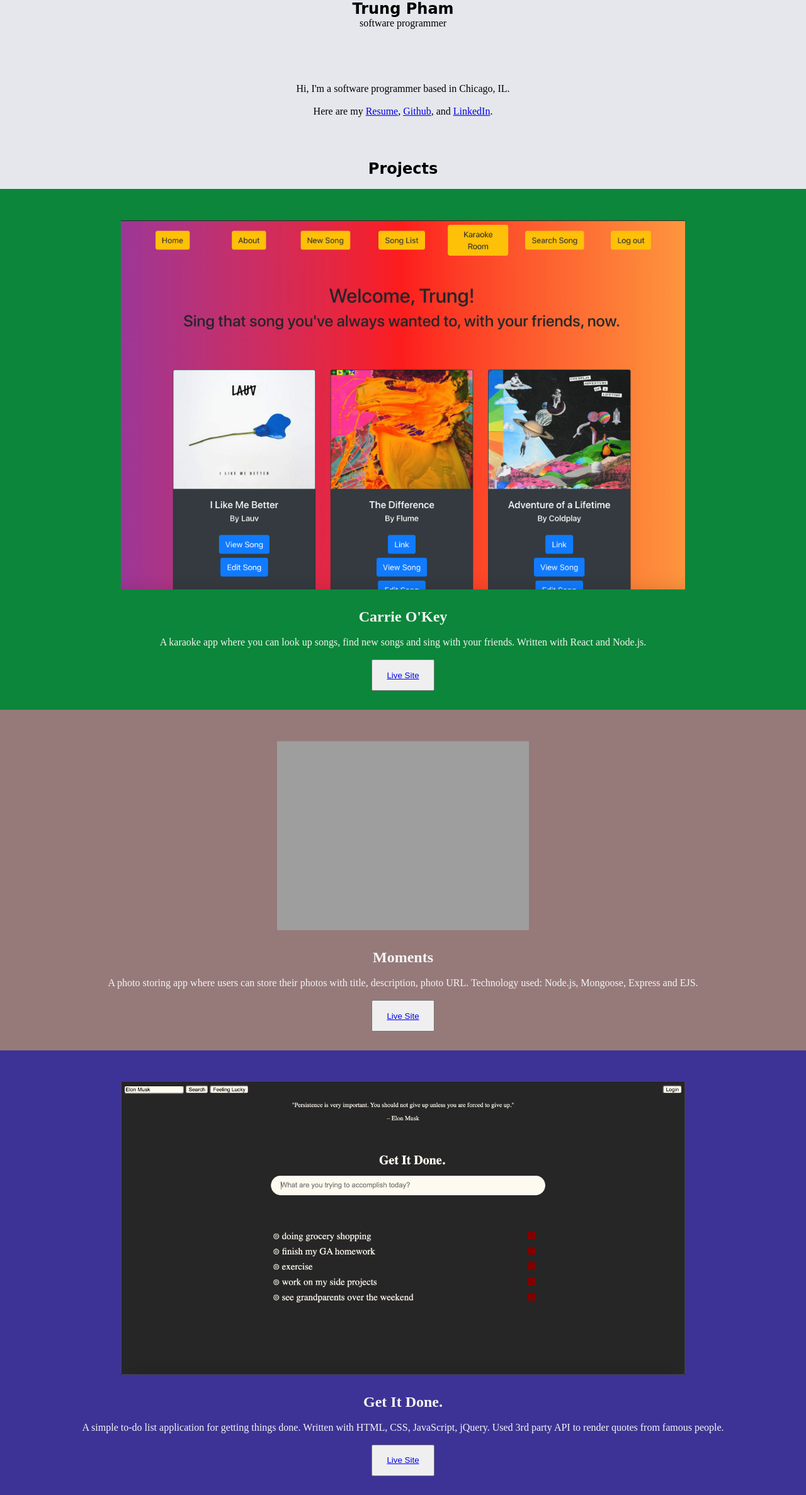
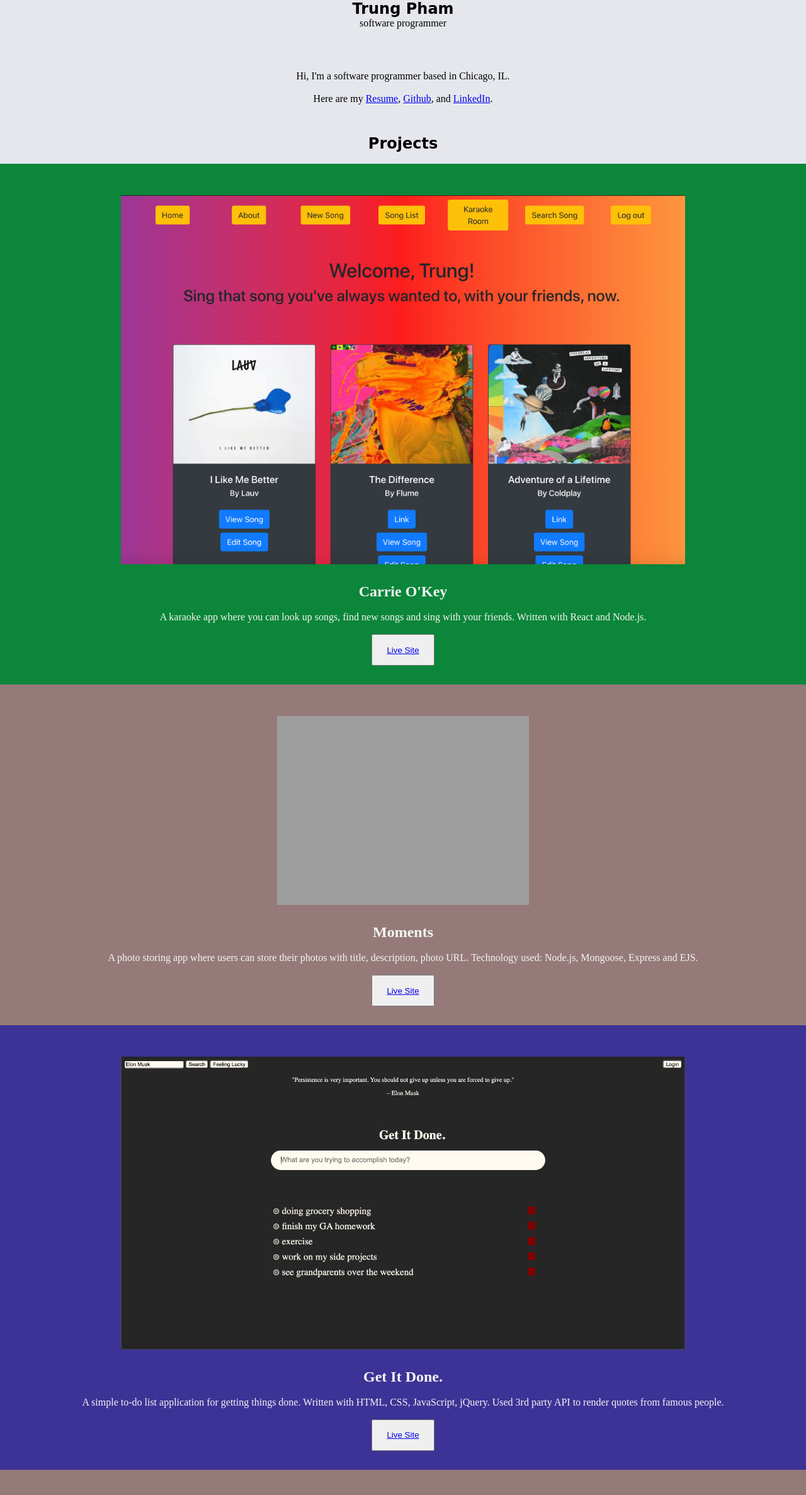
Before and after one commit to trungpham10/trungpham.github.io, a PHP site: page / in a window 1280 px wide. Shown: the part 50-2424 px from the top of the page at 63% size. After the commit the page ends 2384 px from the top, so only its background shows below. Run offline with PHP 8.4, Linux system fonts and the light colour scheme; grey boxes are pictures that could not be loaded.

Commit message:
reduce margin

```diff
--- a/style.css
+++ b/style.css
@@ -13,13 +13,13 @@ body {
 }
 
 .greeting {
-  margin-top: 50px;
+  margin-top: 30px;
   margin-left: auto;
   text-align: center;
 }
 
 .projects {
-  margin-top: 50px;
+  margin-top: 30px;
 }
 
 #name,
```
